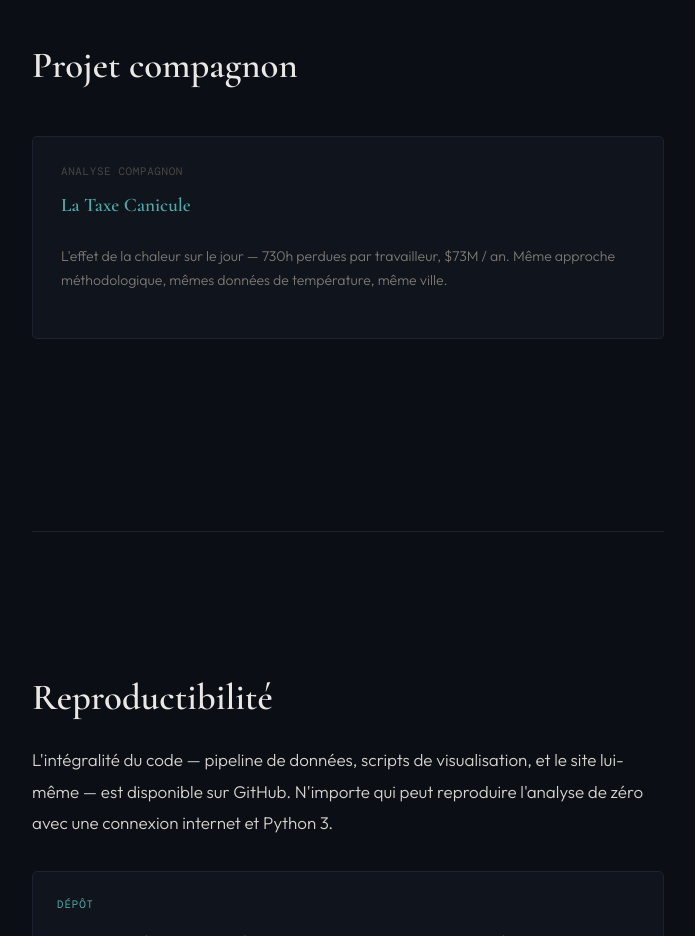
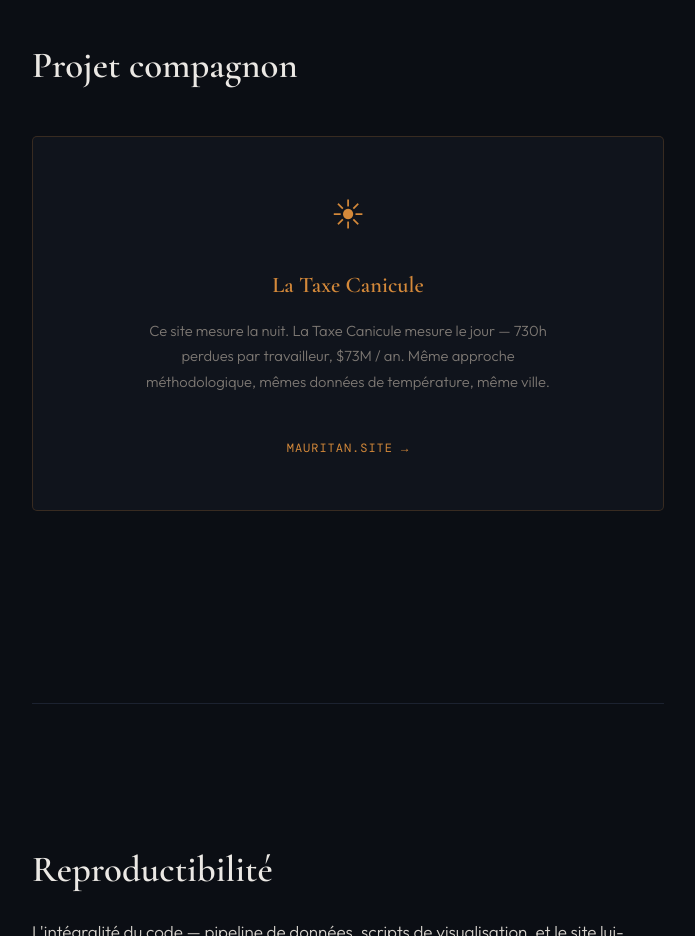
Before and after one commit to agattbechar/nuits-du-sahel, a plain HTML site: page site/data.html in a window 1280 px wide. Shown: the part 3260-4196 px from the top of the page, without its empty margins (292-987 px from the left). Drawn offline with nearby package versions, Linux system fonts and the light colour scheme; a web font is replaced by a local one.

Commit message:
style: companion cards match mauritan.site design

```diff
--- a/site/assets/css/style.css
+++ b/site/assets/css/style.css
@@ -86,6 +86,8 @@ a {
     transition: opacity 0.2s;
 }
 a:hover { opacity: 0.8; }
+a.amber { color: #D4893A; }
+a.amber:hover { opacity: 0.8; }
 
 strong { color: var(--text-bright); font-weight: 500; }
 
@@ -440,14 +442,21 @@ em, .dim { color: var(--text-dim); font-style: italic; }
 /* ── Companion Link ───────────────────────────────────────── */
 .companion {
     display: block;
-    padding: 1.5rem 1.75rem;
+    padding: 3rem 2rem;
     background: var(--bg-card);
     border: 1px solid var(--border);
     border-radius: 5px;
     margin: 3rem 0;
     transition: border-color 0.3s;
+    text-align: center;
 }
 .companion:hover { border-color: var(--border-light); opacity: 1; }
+
+.companion-icon {
+    font-size: 2rem;
+    margin-bottom: 1.25rem;
+    display: block;
+}
 
 .companion-eyebrow {
     font-family: var(--font-mono);
@@ -459,17 +468,36 @@ em, .dim { color: var(--text-dim); font-style: italic; }
 }
 .companion-title {
     font-family: var(--font-display);
-    font-size: 1.2rem;
+    font-size: 1.4rem;
     font-weight: 600;
     color: var(--accent);
+    margin-bottom: 0.75rem;
 }
 .companion-desc {
-    font-size: 0.88rem;
+    font-size: 0.92rem;
     font-weight: 300;
     color: var(--text-dim);
     margin-top: 0.3rem;
-    line-height: 1.65;
+    line-height: 1.75;
+    max-width: 420px;
+    margin-left: auto;
+    margin-right: auto;
 }
+.companion-link {
+    display: inline-block;
+    font-family: var(--font-mono);
+    font-size: 0.75rem;
+    letter-spacing: 0.08em;
+    text-transform: uppercase;
+    margin-top: 1.25rem;
+    color: var(--accent);
+}
+
+/* Amber variant for La Taxe Canicule */
+.companion.amber { border-color: rgba(212, 137, 58, 0.2); }
+.companion.amber:hover { border-color: rgba(212, 137, 58, 0.4); }
+.companion.amber .companion-title { color: #D4893A; }
+.companion.amber .companion-link { color: #D4893A; }
 
 /* ── Footer ───────────────────────────────────────────────── */
 .footer {
--- a/site/data.html
+++ b/site/data.html
@@ -197,14 +197,15 @@
     <section class="section">
         <h2>Projet compagnon</h2>
 
-        <a href="https://mauritan.site" class="companion" target="_blank" rel="noopener">
-            <p class="companion-eyebrow">Analyse compagnon</p>
+        <a href="https://mauritan.site" class="companion amber" target="_blank" rel="noopener">
+            <span class="companion-icon">☀</span>
             <p class="companion-title">La Taxe Canicule</p>
             <p class="companion-desc">
-                L'effet de la chaleur sur le jour — 730h perdues par
-                travailleur, $73M / an. Même approche méthodologique, mêmes
-                données de température, même ville.
+                Ce site mesure la nuit. La Taxe Canicule mesure le jour —
+                730h perdues par travailleur, $73M / an. Même approche
+                méthodologique, mêmes données de température, même ville.
             </p>
+            <span class="companion-link">mauritan.site →</span>
         </a>
     </section>
 
```
Also changed, not shown: site/en/blackout.html (+2 -2 lines), site/en/data.html (+8 -6 lines), site/en/index.html (+9 -6 lines), site/en/methodology.html (+1 -1 lines), site/en/nights.html (+1 -1 lines), site/index.html (+11 -7 lines), site/methodology.html (+1 -1 lines), site/nuits.html (+1 -1 lines), site/panne.html (+2 -2 lines), site/en/exodus.html (line endings or trailing spaces), site/exode.html (line endings or trailing spaces).
